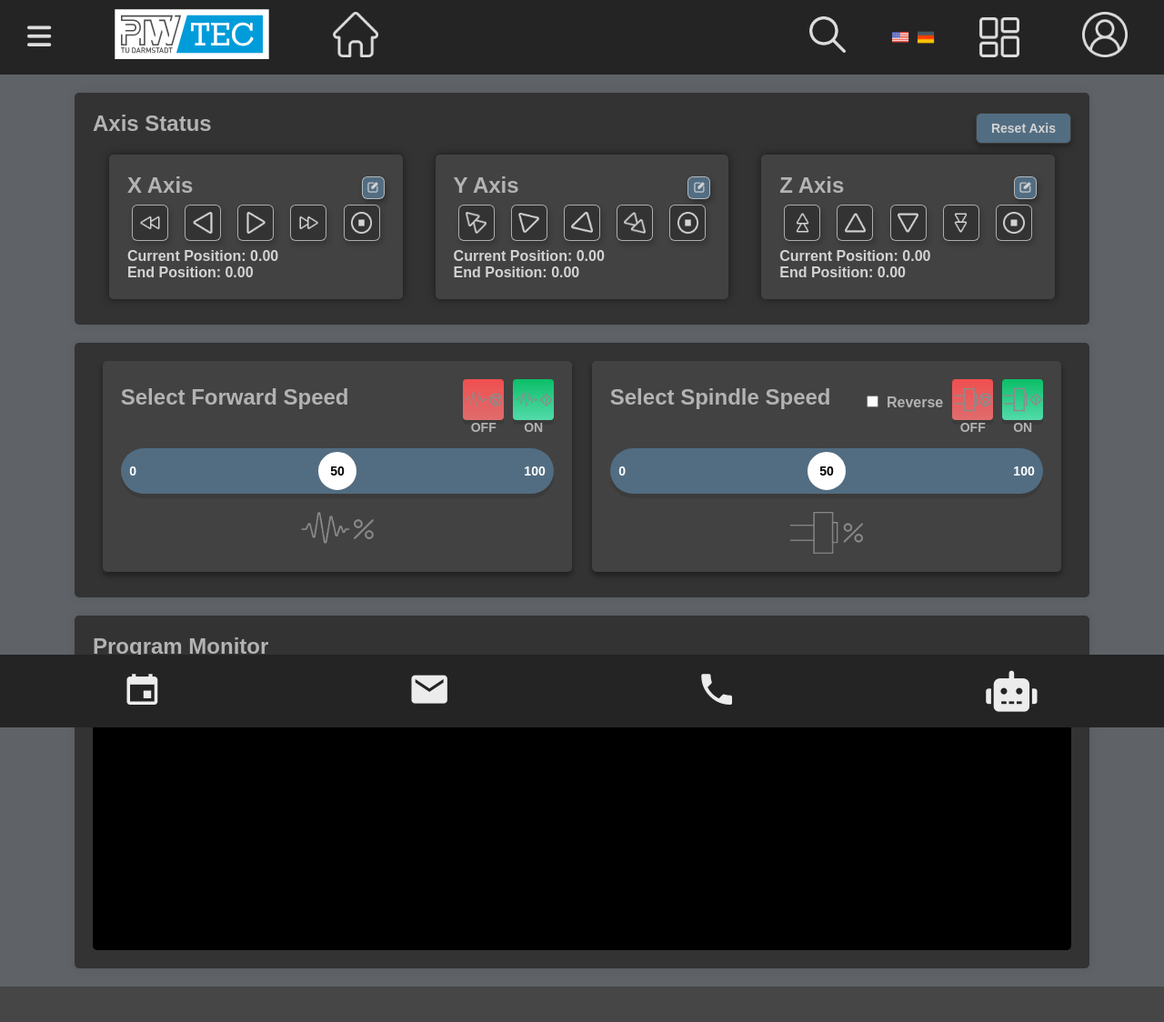
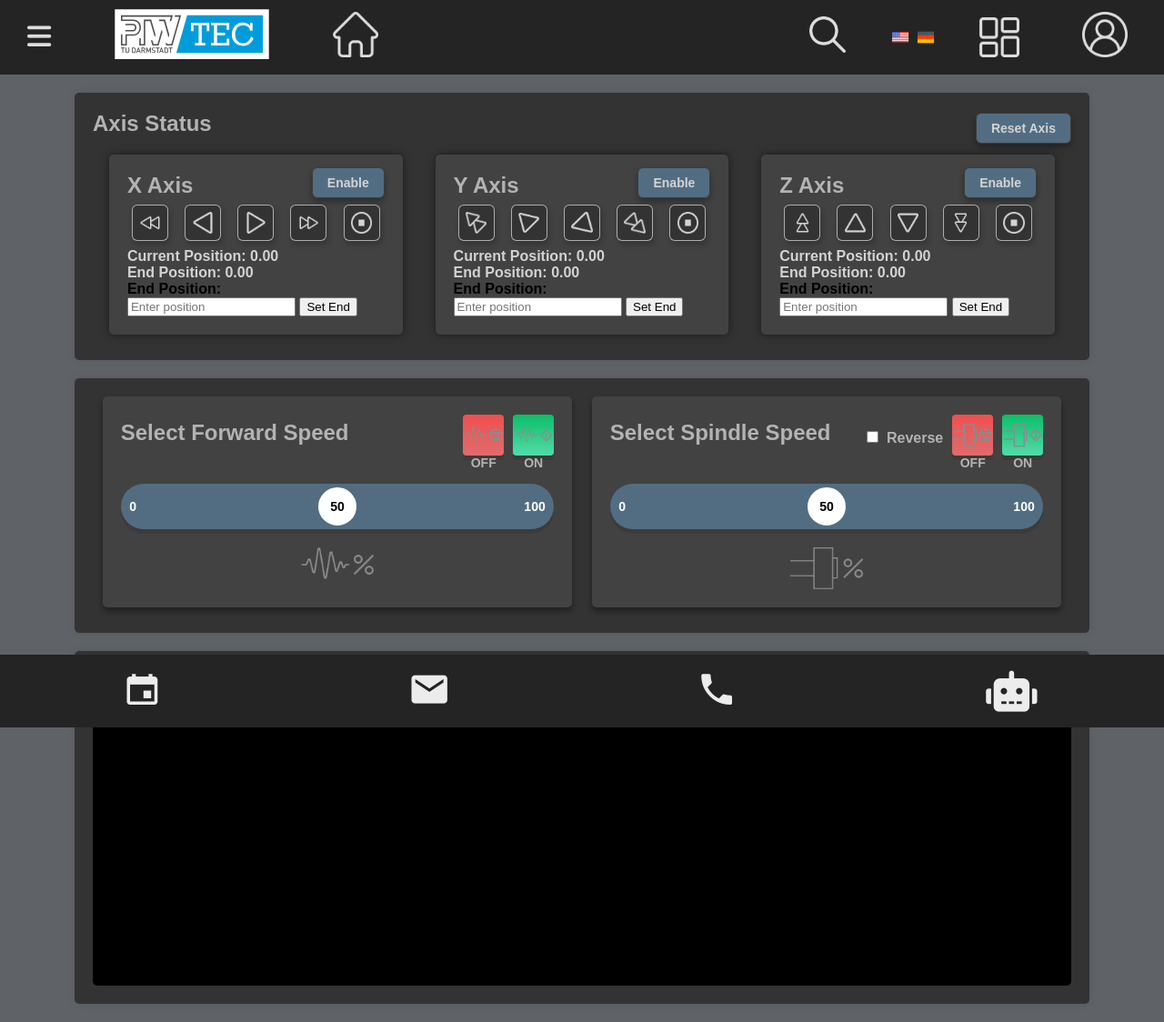
Before and after one commit to asadhky/PTWKompaki, a Flask app: page /ask in a window 1280 px wide. Shown: the whole page at 91% size. Before the commit the page ends 1085 px from the top, so only its background shows below. Run offline with Flask 3, Linux system fonts and the light colour scheme; parts of the project's set-up code (start-up, migrations or seed data) failed here and were passed over; some libraries are stand-ins or nearby versions.

Commit message:
mid changes

```diff
--- a/app.py
+++ b/app.py
@@ -50,8 +50,8 @@ app.config['MAIL_USERNAME'] = 'riskerasad@gmail.com'
 app.config['MAIL_PASSWORD'] = 'iqmzuxopchoogpdu'
 
 db_config = {
-    'user': 'xixi',
-    'password': 'Chenxi1213!',
+    'user': 'root',
+    'password': 'buttsahib',
     'host': 'localhost',
     'port': 3308,
     'database': 'userdb'
--- a/templates/index.html
+++ b/templates/index.html
@@ -245,9 +245,12 @@
                     <div class="axis" id="status-x-axis" onclick="selectAxis('x')">
                         <div class="axis-header">
                             <h2 data-key="title-x-axis" style="color: #b3b3b3;">X Axis</h2>
-                            <button class="edit-axis-button" id="edit-axis-x">
+                            <button class="edit-axis-button hidden" id="edit-axis-x">
                                 <img src="{{ url_for('static', filename='edit1.png') }}" alt="Edit Axis" class="button-icon">
                             </button>
+                            <button class="reset-axis-btn" id="enable-axis-x" onclick="toggleAxis('x')">Enable</button>
+
+
                         </div>
                         <div class="axis-controls button-group">
                             <button class="arrow-button fast-button" onclick="moveAxis('x', 'fast-left')"><img src="{{ url_for('static', filename='fast-backward.png') }}" alt="Fast Left" class="button-icon"></button>
@@ -260,6 +263,24 @@
 
                         <div data-key="label-current-position" style="color: #d3d3d3;">Current Position: <span id="x-current">0.00</span></div>
                         <div data-key="label-end-position" style="color: #d3d3d3;">End Position: <span id="x-end">0.00</span></div>
+                        <div class="flex flex-col" >
+                            <label for="position" class="text-sm mb-1" data-key="label-position">End Position</label>
+                            <input
+                                type="number"
+                                id="position-x"
+                                placeholder="Enter position"
+                            />
+                            <button id="set-position-x" class="bg-blue-500 hover:bg-blue-600 text-white px-4 py-2 rounded-md mt-2" onclick="setPositionX()">Set End</button>
+                        </div>
+                        <!-- <div class="flex flex-col">
+                            <label for="position" class="text-sm mb-1" data-key="label-position">End Position</label>
+                            <input
+                                type="number"
+                                id="position-x"
+                                placeholder="Enter position"
+                            />
+                            <button id="set-position-x" class="bg-blue-500 hover:bg-blue-600 text-white px-4 py-2 rounded-md mt-2" onclick="setPositionX()">Set End</button>
+                        </div> -->
 
                     </div>
                     <!-- Edit X Axis Dialog -->
@@ -297,13 +318,16 @@
                         </div>
                     </div>
 
+
                     <!-- Y Axis -->
                     <div class="axis" id="status-y-axis" onclick="selectAxis('y')">
                         <div class="axis-header">
                             <h2 data-key="title-y-axis" style="color: #b3b3b3;">Y Axis</h2>
-                            <button class="edit-axis-button" id="edit-axis-y">
+                            <button class="edit-axis-button hidden" id="edit-axis-y">
                                 <img src="{{ url_for('static', filename='edit1.png') }}" alt="Edit Axis" class="button-icon">
-                            </button>                        </div>
+                            </button>
+                            <button class="reset-axis-btn" id="enable-axis-y" onclick="toggleAxis('y')">Enable</button>
+                        </div>
                         <div class="axis-controls button-group">
                             <button class="arrow-button fast-button" onclick="moveAxis('y', 'fast-up-left')">    <img src="{{ url_for('static', filename='fastdiagleft.png') }}" alt="Fast Diag Left" class="button-icon"></button>
                             <button class="arrow-button" onclick="moveAxis('y', 'up-left')"><img src="{{ url_for('static', filename='diagleft.png') }}" alt="Diag Left Arrow" class="button-icon"></button>
@@ -315,6 +339,16 @@
                         </div>
                         <div data-key="label-current-position" style="color: #d3d3d3;">Current Position: <span id="y-current">0.00</span></div>
                         <div data-key="label-end-position" style="color: #d3d3d3;">End Position: <span id="y-end">0.00</span></div>
+                        <div class="flex flex-col" >
+                            <label for="position" data-key="label-position">End Position</label>
+                            <input
+                                type="number"
+                                id="position-y"
+                                placeholder="Enter position"
+                                class="p-2 bg-gray-700 text-white rounded-md focus:ring-2 focus:ring-blue-500 focus:outline-none"
+                            />
+                            <button id="set-position-y" class="bg-blue-500 hover:bg-blue-600 text-white px-4 py-2 rounded-md mt-2" onclick="setPositionY()">Set End</button>
+                        </div>
 
                     </div>
                     <!-- Edit Y Axis Dialog -->
@@ -339,7 +373,8 @@
                             <button id="set-speed-y" class="bg-blue-500 hover:bg-blue-600 text-white px-4 py-2 rounded-md mt-2" onclick="setSpeedY()">Set Current</button>
                             </div> -->
                             <div class="flex flex-col">
-                            <label for="position" class="text-sm mb-1" data-key="label-position">End Position</label>
+                            <label for="position" class="text-sm mb-1" data-key="label-position" style="color: #d3d3d3;">End Position</label>
+
                             <input
                                 type="number"
                                 id="position-y"
@@ -356,9 +391,11 @@
                     <div class="axis" id="status-z-axis" onclick="selectAxis('z')">
                         <div class="axis-header">
                             <h2 data-key="title-z-axis" style="color: #b3b3b3;">Z Axis</h2>
-                            <button class="edit-axis-button" id="edit-axis-z">
+                            <button class="edit-axis-button hidden" id="edit-axis-z">
                                 <img src="{{ url_for('static', filename='edit1.png') }}" alt="Edit Axis" class="button-icon">
-                            </button>                        </div>
+                            </button>
+                            <button class="reset-axis-btn" id="enable-axis-z" onclick="toggleAxis('z')">Enable</button>
+                        </div>
                         <div class="axis-controls button-group">
                             <button class="arrow-button fast-button" onclick="moveAxis('z', 'fast-up')"><img src="{{ url_for('static', filename='fastup.png') }}" alt="Fast Up" class="button-icon"></button>
                             <button class="arrow-button" onclick="moveAxis('z', 'up')"><img src="{{ url_for('static', filename='uparrow.png') }}" alt="Up Arrow" class="button-icon"></button>
@@ -369,7 +406,16 @@
                         </div>
                         <div data-key="label-current-position" style="color: #d3d3d3;">Current Position: <span id="z-current">0.00</span></div>
                         <div data-key="label-end-position" style="color: #d3d3d3;">End Position: <span id="z-end">0.00</span></div>
-
+                        <div class="flex flex-col">
+                            <label for="position" class="text-sm mb-1" data-key="label-position">End Position</label>
+                            <input
+                                type="number"
+                                id="position-z"
+                                placeholder="Enter position"
+                                class="p-2 bg-gray-700 text-white rounded-md focus:ring-2 focus:ring-blue-500 focus:outline-none"
+                            />
+                            <button id="set-position-z" class="bg-blue-500 hover:bg-blue-600 text-white px-4 py-2 rounded-md mt-2" onclick="setPositionZ()">Set End</button>
+                            </div>
                     </div>
                     <!-- Edit Z Axis Dialog -->
                     <div id="edit-dialog3" class="edit-dialog hidden">
@@ -392,7 +438,7 @@
                             />
                             <button id="set-speed-z" class="bg-blue-500 hover:bg-blue-600 text-white px-4 py-2 rounded-md mt-2" onclick="setSpeedZ()">Set Current</button>
                             </div> -->
-                            <div class="flex flex-col">
+                            <!-- <div class="flex flex-col">
                             <label for="position" class="text-sm mb-1" data-key="label-position">End Position</label>
                             <input
                                 type="number"
@@ -401,7 +447,7 @@
                                 class="p-2 bg-gray-700 text-white rounded-md focus:ring-2 focus:ring-blue-500 focus:outline-none"
                             />
                             <button id="set-position-z" class="bg-blue-500 hover:bg-blue-600 text-white px-4 py-2 rounded-md mt-2" onclick="setPositionZ()">Set End</button>
-                            </div>
+                            </div> -->
                         </div>
                         </div>
                     </div>
@@ -553,7 +599,7 @@
 
         // Function to show the edit dialog
         function showEditDialog() {
-            document.getElementById('edit-dialog1').classList.remove('hidden');
+            // document.getElementById('edit-dialog1').classList.remove('hidden');
         }
 
         // Function to close the edit dialog
@@ -563,7 +609,7 @@
 
         // Function to show the edit dialog
         function showEditDialogY() {
-            document.getElementById('edit-dialog2').classList.remove('hidden');
+            // document.getElementById('edit-dialog2').classList.remove('hidden');
         }
 
         // Function to close the edit dialog
@@ -573,7 +619,7 @@
 
         // Function to show the edit dialog
         function showEditDialogZ() {
-            document.getElementById('edit-dialog3').classList.remove('hidden');
+            // document.getElementById('edit-dialog3').classList.remove('hidden');
         }
 
         // Function to close the edit dialog
@@ -651,6 +697,7 @@
 
 
         function updateAxisValuesInGCode() {
+            console.log("Updating GCode with new axis values");
             const updatedData = {
                 "GVL_Motion_Control_single_axis.fbsa_MoveAbs.Position": {
                     "value": parseFloat(xPosition),
@@ -691,6 +738,7 @@
 
         // Event listener for "Start Override" button
         overrideStartButton.addEventListener('click', () => {
+            console.log('Start Override button clicked');
             if (!isOverrideRunning) {
                 isOverrideRunning = true;  // Set to true
                 updateOverrideState(isOverrideRunning);
@@ -1825,6 +1873,7 @@ function setPositionZ() {
 
         // Toggle the axis power
         function toggleAxis(axis) {
+            console.log('Toggling axis:', axis);
             // Only toggle for X-axis; similar logic can be applied for other axes if needed
             if (axis === 'x') {
                 const button = document.getElementById('enable-axis-x');
--- a/templates/navBar.html
+++ b/templates/navBar.html
@@ -472,7 +472,7 @@
                 "button-enable-axis": "Enable Axis",
                 "label-speed": "Set Current Position",
                 "button-set-speed": "Set Current",
-                "label-position": "Set End Position",
+                "label-position": "End Position:",
                 "button-set-position": "Set End",
                 "label-override": "Select Forward Speed",
                 "label-spindle": "Select Spindle Speed",
```
Also changed, not shown: static/css/style.css (line endings or trailing spaces). Lines whose indentation alone changed are shown as unchanged.
